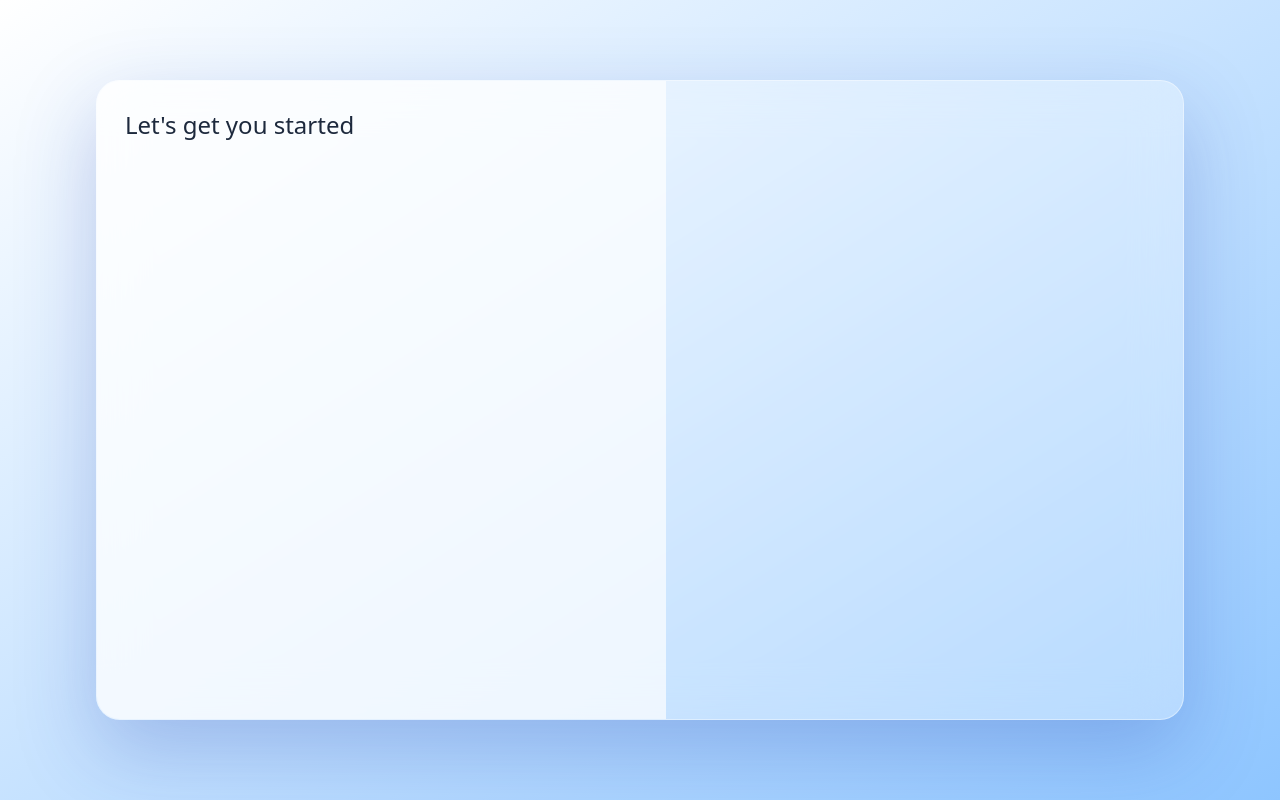
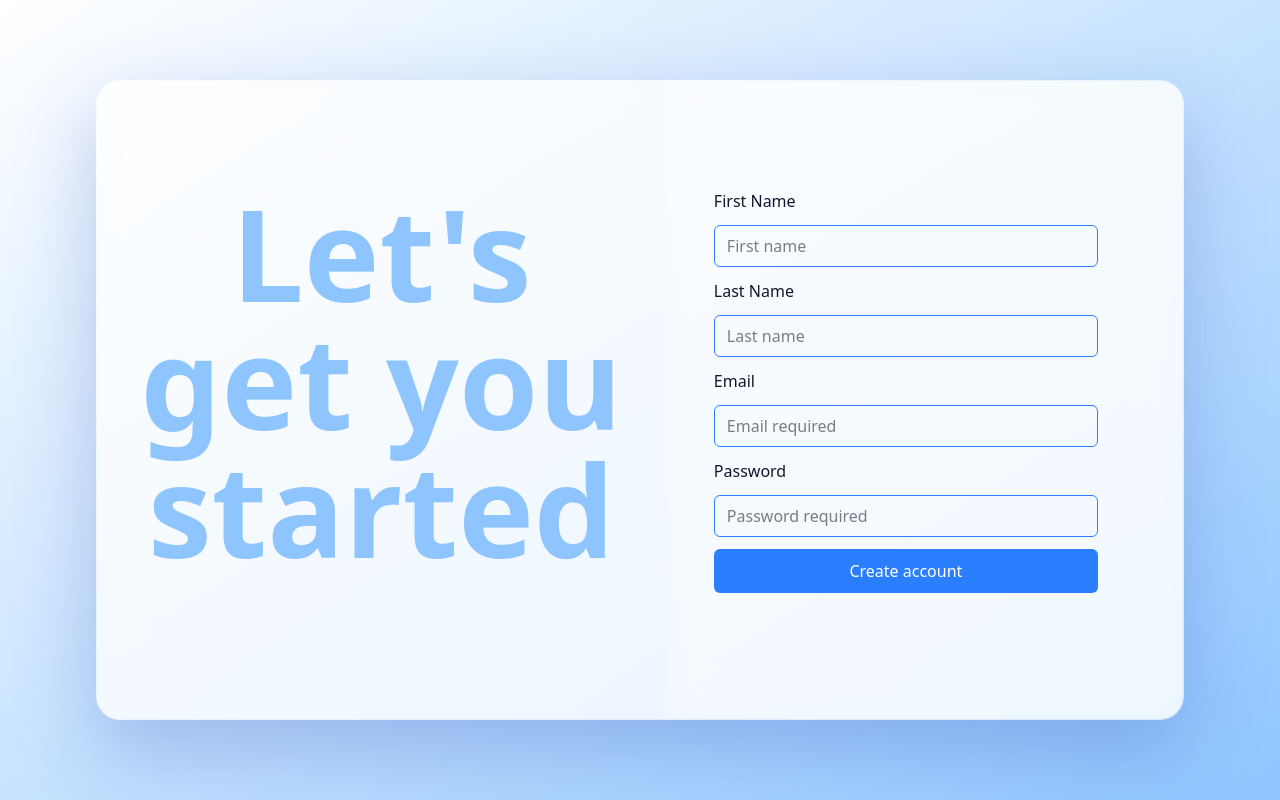
Before and after one commit to RogenBarrow/student-booking, a SvelteKit app: page /signup in a window 1280 px wide. Built offline with nearby package versions, Linux system fonts and the light colour scheme; no server answers.

Commit message:
signup and sign in functionality

```diff
--- a/src/routes/+page.svelte
+++ b/src/routes/+page.svelte
@@ -46,7 +46,7 @@
         <label for="email">Email</label>
         <input
           id="email"
-          class="w-full px-3 py-2 rounded bg-white-400 text-white border border-blue-500 rounded-md"
+          class="w-full px-3 py-2 rounded bg-white-400 text-black border border-blue-500 rounded-md"
           type="email"
           name="email"
           placeholder="Enter your email"
@@ -55,7 +55,7 @@
         <label for="password">Password</label>
         <input
           id="password"
-          class="w-full px-3 py-2 rounded bg-white-400 text-white border border-blue-500 rounded-md"
+          class="w-full px-3 py-2 rounded bg-white-400 text-black border border-blue-500 rounded-md"
           type="password"
           name="password"
           placeholder="Enter your password"
--- a/src/routes/signup/+page.server.js
+++ b/src/routes/signup/+page.server.js
@@ -0,0 +1,36 @@
+import { fail, redirect } from "@sveltejs/kit";
+
+export const actions = {
+    default: async ({request, locals, url}) => {
+        const form = await request.formData();
+        const firstName = String(form.get('first_name') ?? '')
+        const lastName = String(form.get('last_name') ?? '');
+        const email = String(form.get('email') ?? '')
+        const password = String(form.get('password') ?? '')
+
+        if (!email || !password) {
+            return fail(400, { message: 'Email and password are required'})
+        }
+
+        const { data, error } = await locals.supabase.auth.signUp({
+            email,
+            password,
+            options: {
+                data: { first_name: firstName, last_name: lastName },
+                emailRedirectTo: `${url.origin}/auth/callback`
+            }
+        })
+
+        if (error) {
+            return fail(400, { message: error.message})
+        }
+
+        if (!data.session) {
+            return { success: true, message: 'Check your email to confirm your account.' }
+        }
+
+        throw redirect(303, '/caledar')
+
+
+    }
+}
--- a/src/routes/signup/+page.svelte
+++ b/src/routes/signup/+page.svelte
@@ -7,8 +7,23 @@
     <section class="relative p-7 bg-white/20">
         <div class="absolute inset-0 bg-white/60"></div>
         <div class="relative z-10 text-slate-800">
-            <h2 class="text-2xl front-semibold">Let's get you started</h2>
+            <h2 class="mt-20 justify-center font-extrabold text-center text-9xl front-semibold text-blue-300">Let's get you started</h2>
         </div>
+    </section>
+
+    <section class="p-12 bg-white/70 backdrop-blur-md text-slate-900">
+        <form method="POST" use:enhance class="flex flex-col gap-3 w-full max-w-sm mt-15">
+            <label for="">First Name</label>
+            <input class="w-full px-3 py-2 rounded bg-white-400 text-black border border-blue-500 rounded-md" type="text" name="first_name" placeholder="First name"/>
+            <label for="">Last Name</label>
+            <input class="w-full px-3 py-2 rounded bg-white-400 text-black border border-blue-500 rounded-md"type="text" name="last_name" placeholder="Last name"/>
+            <label for="">Email</label>
+            <input class="w-full px-3 py-2 rounded bg-white-400 text-black border border-blue-500 rounded-md" type="email"  name="email" id="email" placeholder="Email required"/>
+            <label for="">Password</label>
+            <input class="w-full px-3 py-2 rounded bg-white-400 text-black border border-blue-500 rounded-md" type="password" name="password" placeholder="Password required"/>
+            <button class="w-full py-2.5 rounded-md bg-blue-500 text-white" type="submit">Create account</button>
+        </form>
+
     </section>
 
     </div>
```
